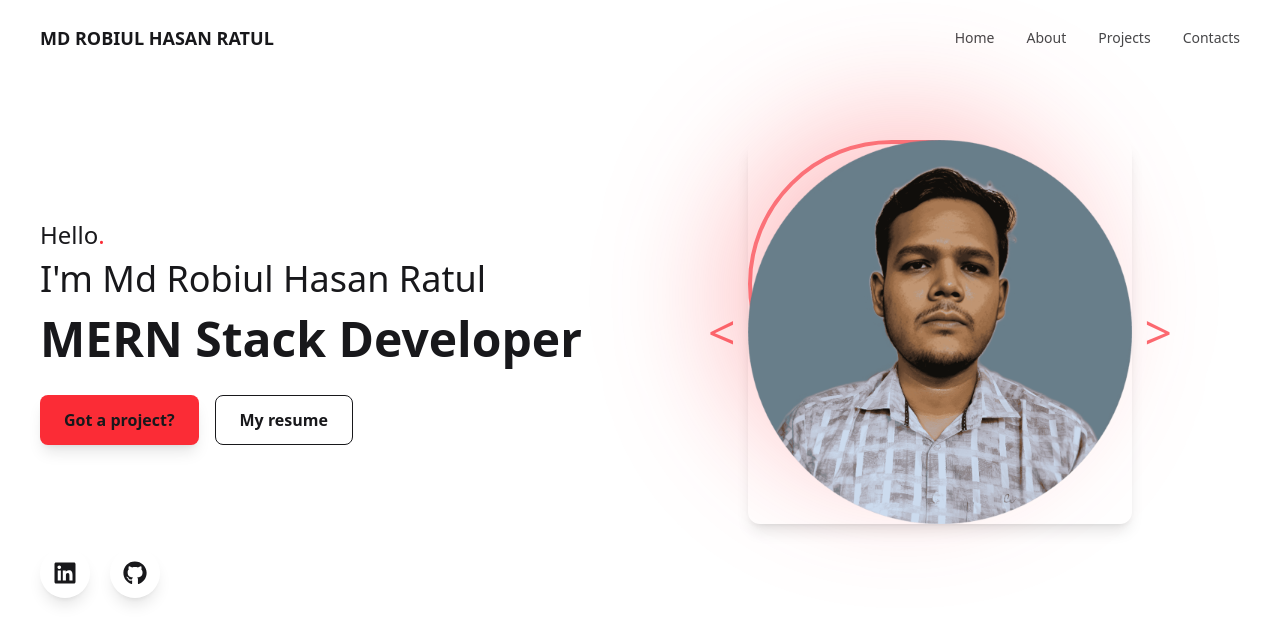
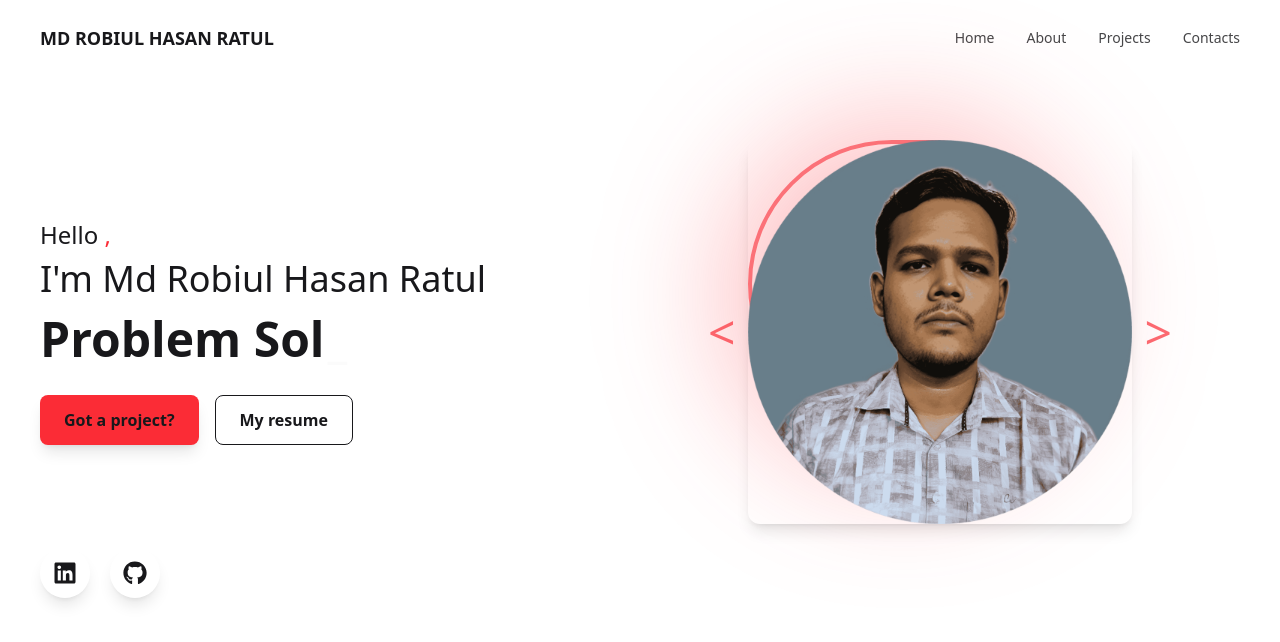
Before and after one commit to RHR-code/RH_Ratul_Portfolio, a React (Vite) app: page / in a window 1280 px wide. Shown: the top 642 px of the page. Built offline with nearby package versions, Linux system fonts and the light colour scheme.

Commit message:
typewriter effect added

```diff
--- a/package.json
+++ b/package.json
@@ -15,6 +15,7 @@
     "react-dom": "^19.2.0",
     "react-icons": "^5.5.0",
     "react-router": "^7.10.1",
+    "react-simple-typewriter": "^5.0.1",
     "tailwindcss": "^4.1.17"
   },
   "devDependencies": {
--- a/src/Banner.jsx
+++ b/src/Banner.jsx
@@ -1,17 +1,32 @@
 import React from "react";
 import Avatar from "./assets/my-profile-pic (1).png";
 import { FaGithub, FaLinkedin } from "react-icons/fa";
+import { Typewriter } from "react-simple-typewriter";
+
 const Banner = () => {
   return (
     <section className="px-10 mt-16 grid grid-cols-1 md:grid-cols-2 items-center">
       {/* Left Side */}
       <div>
         <p className="text-2xl">
-          Hello<span className="text-red-500">.</span>
+          Hello<span className="text-red-500"> ,</span>
         </p>
         <h2 className="text-4xl mt-2">I'm Md Robiul Hasan Ratul</h2>
-        <h3 className="text-5xl mt-4 font-bold">MERN Stack Developer</h3>
-
+        <h3 className="text-7xl md:text-5xl mt-4 font-bold">
+          <Typewriter
+            words={[
+              "MERN Stack Developer",
+              "Problem Solver",
+              "Life Long Learner",
+            ]}
+            loop={0}
+            cursor
+            cursorStyle="_"
+            typeSpeed={100}
+            deleteSpeed={40}
+            delaySpeed={1500}
+          />
+        </h3>
         {/* Buttons */}
         <div className="mt-8 flex gap-4">
           <button className="bg-red-500 px-6 py-3 rounded-lg font-semibold shadow-lg hover:bg-red-600">
```
Also changed, not shown: 1 other file (tests, documents, lock files or other folders).
